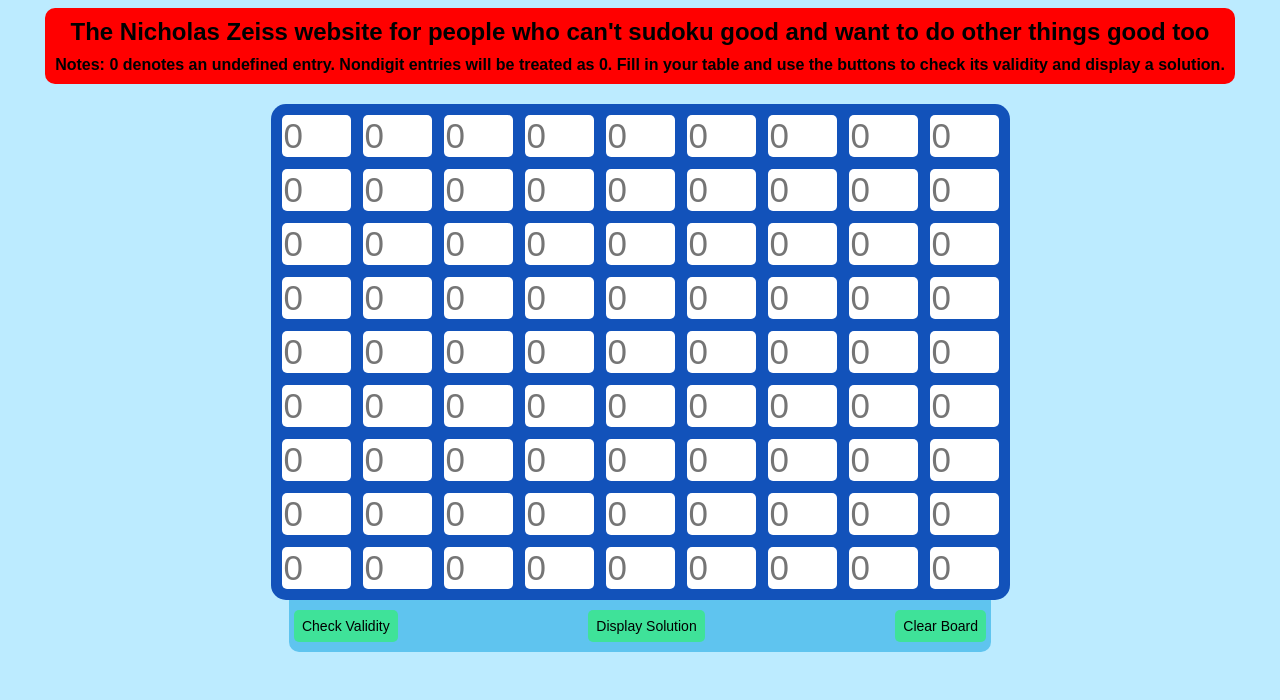
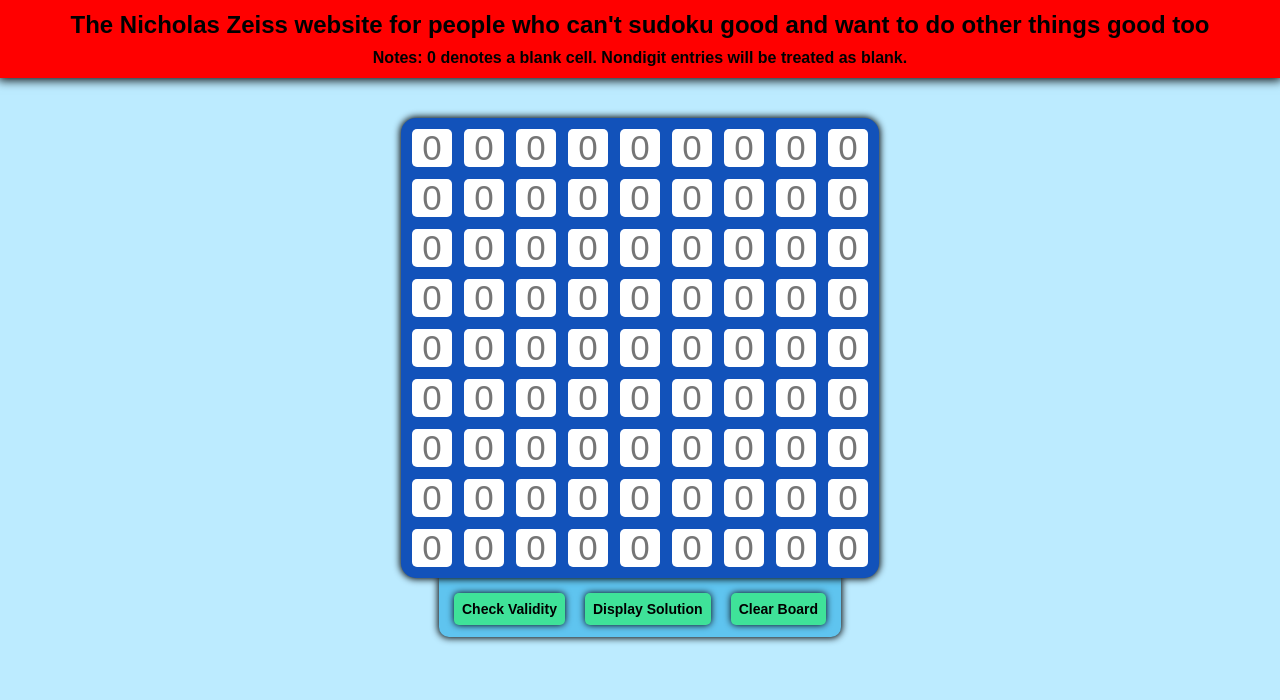
Before and after one commit to nicholas-zeiss/sudoku, a website built with webpack: page app/index.html in a window 1280 px wide. Built offline with nearby package versions, Linux system fonts and the light colour scheme.

Commit message:
cleaned up/refactored css

```diff
--- a/app/app.js
+++ b/app/app.js
@@ -26,7 +26,6 @@
 
 	//hide output messages until needed
 	$('#messages >').hide();
-	$('#placeholder').show();
 
 
 	//checks the validity of the puzzle
--- a/app/index.html
+++ b/app/index.html
@@ -10,10 +10,10 @@
   </head>
 
   <body>
-    <div id="header">
+    <header>
       <h2>The Nicholas Zeiss website for people who can't sudoku good and want to do other things good too</h2>
-      <h4>Notes: 0 denotes an undefined entry. Nondigit entries will be treated as 0. Fill in your table and use the buttons to check its validity and display a solution.</h4>
-    </div>
+      <h4>Notes: 0 denotes a blank cell. Nondigit entries will be treated as blank.</h4>
+    </header>
 
     <div id="interface">
       <table>
@@ -24,16 +24,15 @@
         <input type="button" value="Display Solution" id="showSolution"/>
         <input type="button" value="Clear Board" id="clearBoard"/>
       </div>
+    </div>
 
     <div id="messages">
-        <h3 id="placeholder"></h3>
       <h3 id="warning">The table is invalid and has no solution.</h3>
       <h3 id="valid">The table is valid.</h3>
       <h3 id="invalid">The table is invalid and shouldn't be attempted.</h3>
       <h3 id="solved">Here is the solution.</h3>
       <h3 id="unsolved">The board is valid and yet has no solutions, you should probably show this to a mathematician</h3>
     </div>
-    </div>
 
     <script src="bundle.js"></script>
   </body>
--- a/app/styles.css
+++ b/app/styles.css
@@ -1,75 +1,107 @@
 
 
 body {
+	width: 100vw;
+	min-height: 100vh;
+
+	margin: 0;
+
+  font-family: Arial;
+
   background-color: #bcebff;
-  display: flex;
-  font-family: Arial;
-  flex-direction: column;
-  align-items: center;
 }
 
-#header {
-	flex: auto;
+
+header {
+	border: 1px solid transparent;
+	box-shadow: 0 0 10px 2px black;
+	margin-bottom: 40px;
+
+	text-align: center;
+
 	background-color: red;
-	text-align: center;
-	border-radius: 10px;
-	margin-bottom: 20px;
 }
 
-#header > h2, h4 {
+
+header > h2, h4 {
 	margin: 10px;
 }
+
 
 #interface {
 	display: flex;
 	flex-direction: column;
 }
 
+
 table {
-  background-color: #1252ba;
-  border: none;
+	z-index: 1;
+
   border-radius: 15px;
 	border-spacing: 10px;
-	margin: auto;
+	box-shadow: 0 0 7px 1px black;
+	margin: 0 auto;
+
+  background-color: #1252ba;
 }
 
-td {
+
+td > input {
+	width: 36px;
+	height: 36px;
+
 	border: none;
+	border-radius: 5px;
+
+	font-size: 35px;
+	text-align: center;
 }
 
-td > input {
-	background-color: white;
+
+#input-buttons {
+	display: flex;
+
+	padding: 5px 15px 2px;
+	border-radius: 0px 0px 10px 10px;
+	box-shadow: 0 0 7px 1px black;
+	margin: 0 auto;
+
+	background-color: #5fc4ef;
+}
+
+
+#input-buttons > input {
+	padding: 8px;
 	border: none;
 	border-radius: 5px;
-	font-size: 35px;
-	font-color: black;
+	box-shadow: 0 0 7px black;
+	margin: 10px 10px;
+
+	font-size: 14px;
+	font-weight: bold;
+
+	background-color: #3fe299;
+
+	cursor: pointer;
 }
 
-#input-buttons {
-	background-color: #5fc4ef;
-	display: flex;
-	flex-direction: row;
-	justify-content: space-between;
-	margin: auto;
-	width: 95%;
-	border-radius: 0px 0px 10px 10px;
+
+#input-buttons > input:first-child {
+	margin-left: 0;
 }
 
-#input-buttons > input {
-	background-color: #3fe299;
-	border-radius: 5px;
-	border: none;
-	padding: 8px;
-	margin: 10px 5px;
-	font-size: 14px;
+
+#input-buttons > input:last-child {
+	margin-right: 0;
 }
+
 
 #messages {
 	padding: 10px;
 }
 
+
 #messages > h3 {
 	text-align: center;
 	font-size: 25px;
-
 }
--- a/package.json
+++ b/package.json
@@ -14,6 +14,7 @@
   "devDependencies": {},
   "scripts": {
     "test": "echo \"Error: no test specified\" && exit 1",
+    "prestart": "webpack",
     "start": "node app/server.js"
   },
   "repository": {
```
Lines whose indentation alone changed are shown as unchanged.
